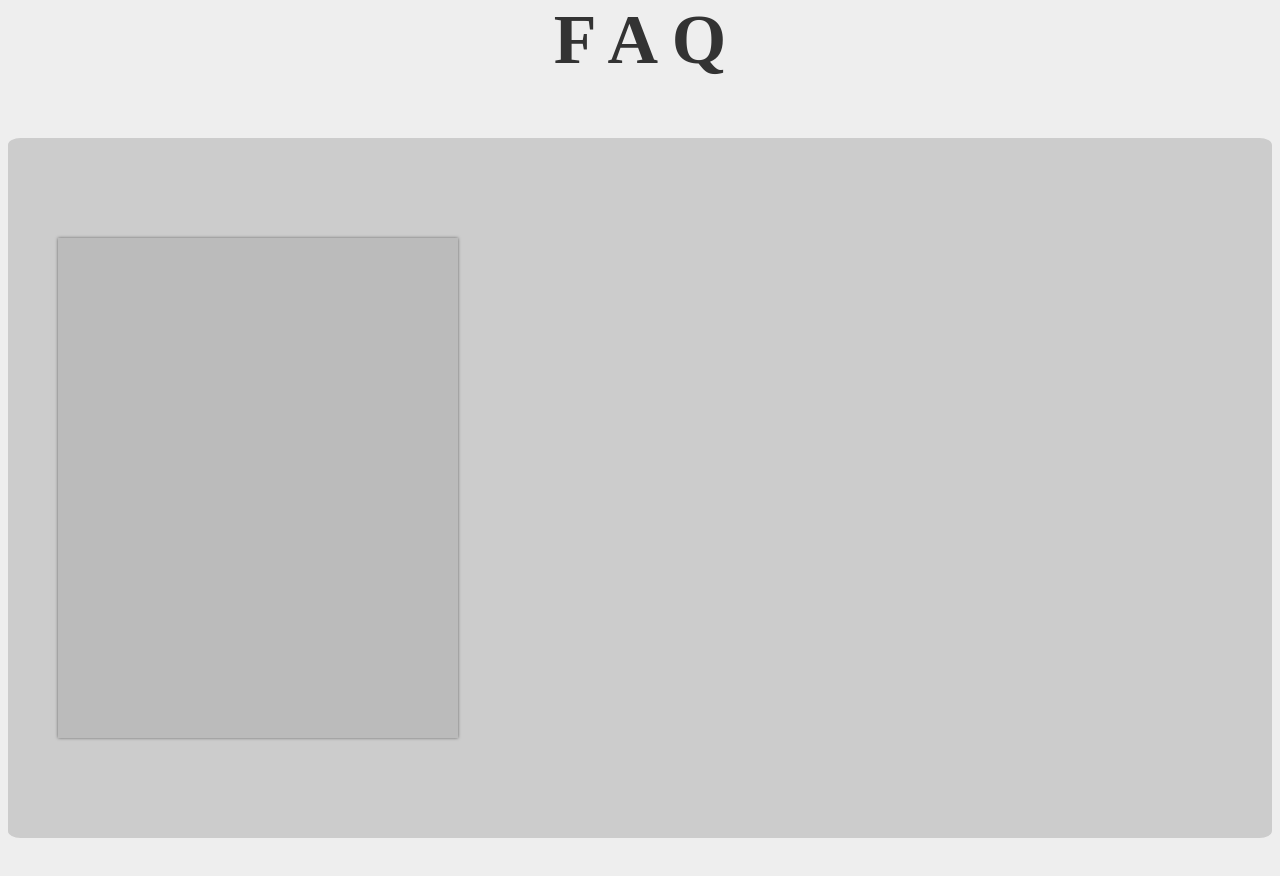
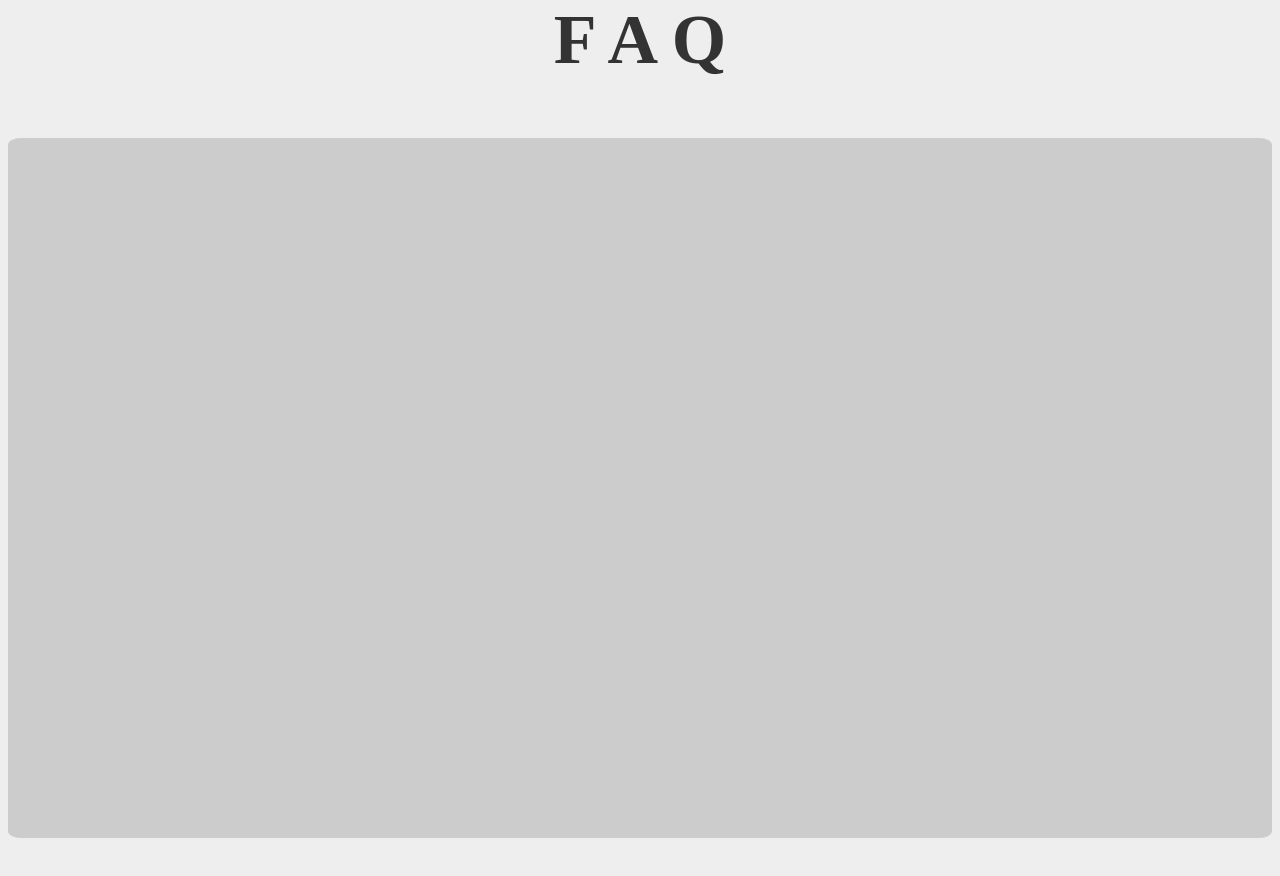
Before and after one commit to biiishop/freshmen-caucus, a Next.js app: page / in a window 1280 px wide. Shown: the part 1900-2776 px from the top of the page. Built offline with nearby package versions, Linux system fonts and the light colour scheme.

Commit message:
faq added

```diff
--- a/src/pages/index.tsx
+++ b/src/pages/index.tsx
@@ -89,7 +89,10 @@ function Home() {
         <div id="linebreak"></div>
         <h2 id="FaQtitle">F A Q</h2>
         <div id="faqholder">
-          <div id="faq1"></div>
+          <div className="faq faq1"></div>
+          <div className="faq faq2"></div>
+          <div className="faq faq3"></div>
+          <div className="faq faq4"></div>
         </div>
       </div>
     </>
```
